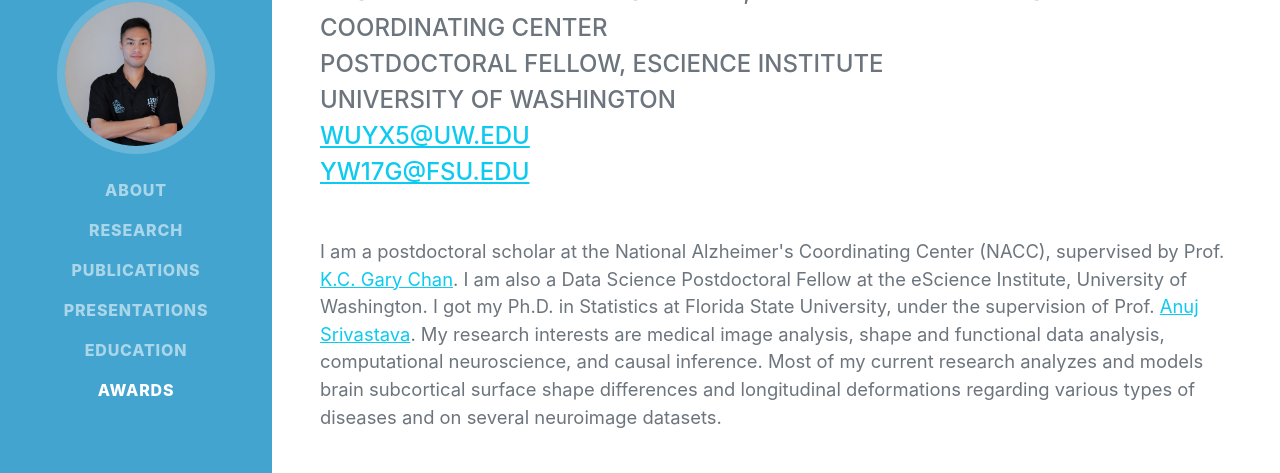
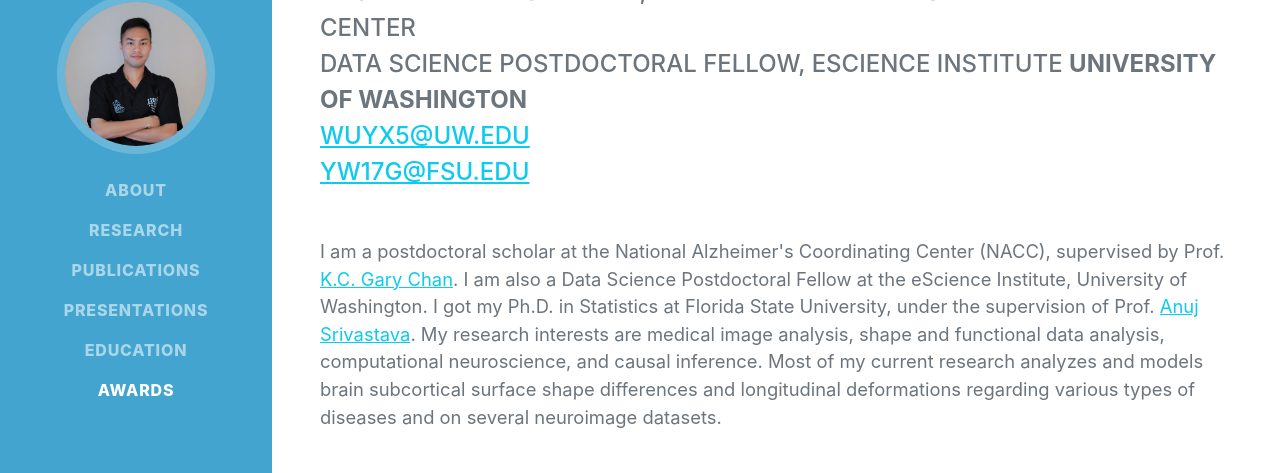
Before and after one commit to wuyx5/wuyx5.github.io, a plain HTML site: page index.html in a window 1280 px wide. Shown: the part 202-675 px from the top of the page. Drawn offline with nearby package versions, Linux system fonts and the light colour scheme; some icons are missing; a web font is replaced by a local one.

Commit message:
Update index.html

```diff
--- a/index.html
+++ b/index.html
@@ -46,9 +46,9 @@
                         <span class="text-primary">Wu</span>
                     </h1>
                     <div class="subheading mb-5">
-                        Postdoctoral Fellow Scholar, National Alzheimer’s Coordinating Center <br>
-                        Postdoctoral Fellow, eScience Institute<br>
-                        University of Washington <br>
+                        Postdoctoral Scholar, National Alzheimer’s Coordinating Center <br>
+                        Data Science Postdoctoral Fellow, eScience Institute<be>
+                        <b>University of Washington</b> <br>
                         <a href="wuyx5@uw.edu">wuyx5@uw.edu</a>  <br>
                         <a href="yw17g@fsu.edu">yw17g@fsu.edu</a>
                     </div>
```
